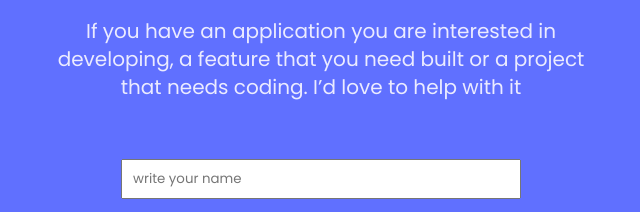
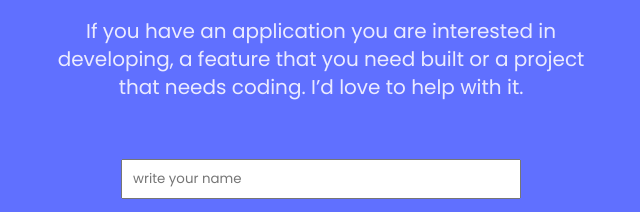
Before and after one commit to godybuoy/setup-and-mobile-first-project, a website: page index.html in a window 1280 px wide. Shown: the part 3463-3675 px from the top of the page, 319-959 px from the left. Drawn offline with Linux system fonts and the light colour scheme.

Commit message:
Update index.html

```diff
--- a/index.html
+++ b/index.html
@@ -209,7 +209,7 @@
     <p>If you have an application you are interested
         in developing, a feature that you need built or a project
         that needs coding. I’d
-        love to help with it</p>
+        love to help with it.</p>
       <form class="form-start"  action=https://formspree.io/f/mayznjyk
         method="POST">
         <input type="name" name="name" class="name" placeholder="write your name" maxlength="30">
```
